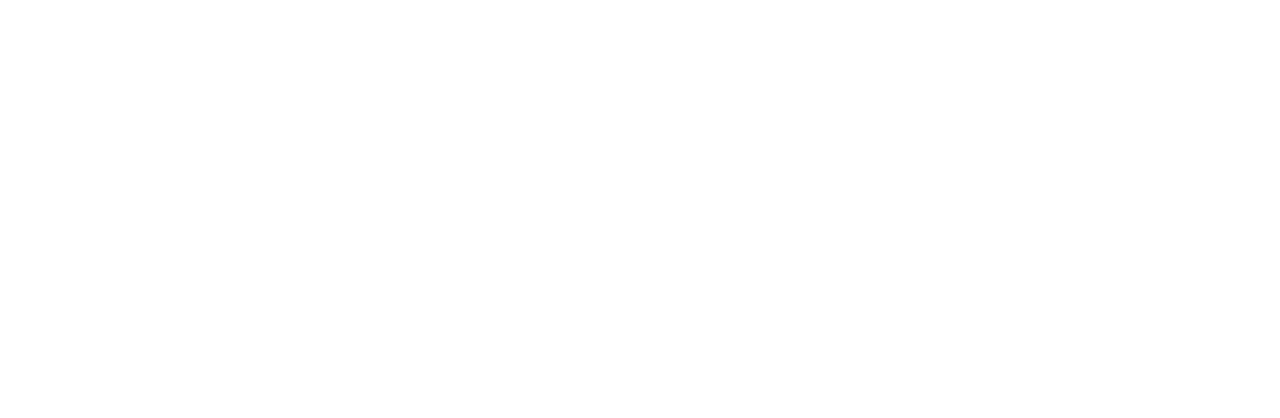
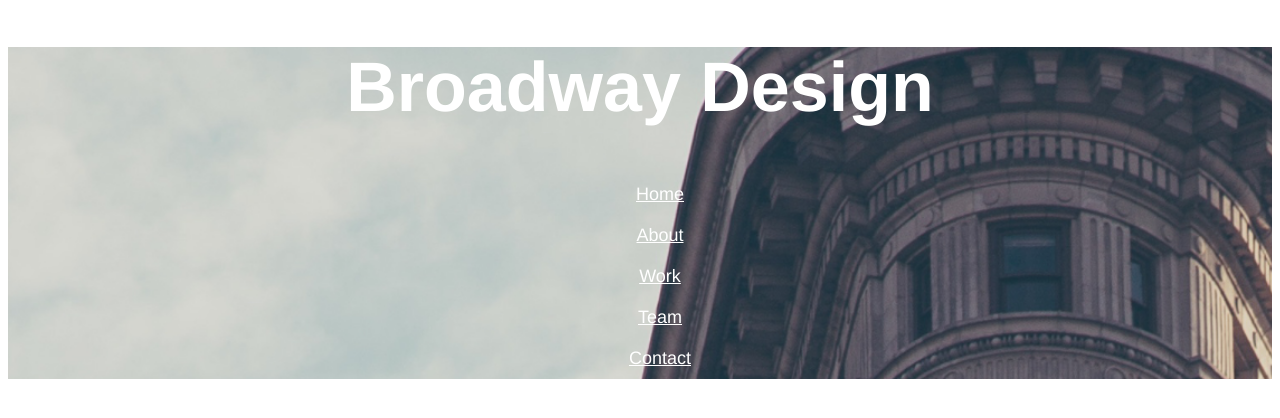
Before and after one commit to sonshyane/broadway_design, a plain HTML site: page index.html in a window 1280 px wide. Drawn offline with Linux system fonts and the light colour scheme.

Commit message:
Add header

```diff
--- a/index.html
+++ b/index.html
@@ -2,9 +2,21 @@
 <html>
   <head>
     <meta charset="utf-8">
-    <title></title>
+    <title>Broadway Design</title>
+    <link href="resources/css/style.css" rel="stylesheet" type="text/css">
   </head>
   <body>
-
+    <header>
+      <h1>Broadway Design</h1>
+      <menu>
+        <ul>
+          <li><a href="#home">Home</a></li>
+          <li><a href="#about">About</a></li>
+          <li><a href="#work">Work</a></li>
+          <li><a href="#team">Team</a></li>
+          <li><a href="#contact">Contact</a></li>
+        </ul>
+      </menu>
+    </header>
   </body>
 </html>
--- a/resources/css/style.css
+++ b/resources/css/style.css
@@ -0,0 +1,30 @@
+body {
+  font-family: Helvetica, sans-serif;
+  color: black;
+  text-align: center;
+  font-weight: normal;
+}
+header {
+  color: white;
+  background: url(../images/the-flatiron-building.png) center;
+  background-size: cover;
+}
+h1 {
+  font-size: 70px;
+  font-weight: bold;
+}
+ul {
+  margin: 0;
+  padding: 0;
+}
+ul li {
+  list-style: none;
+  padding: 10px 0;
+  margin: auto;
+  display: block;
+}
+
+ul li a {
+  color: white;
+  font-size: 18px;
+}
```
